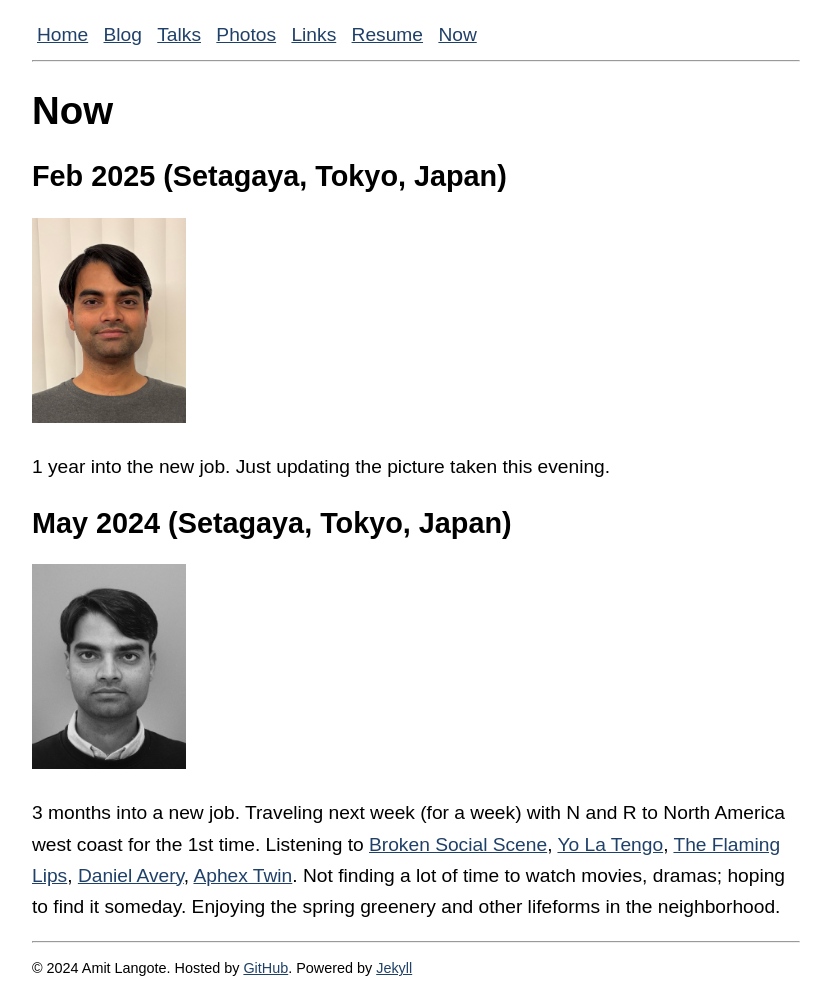
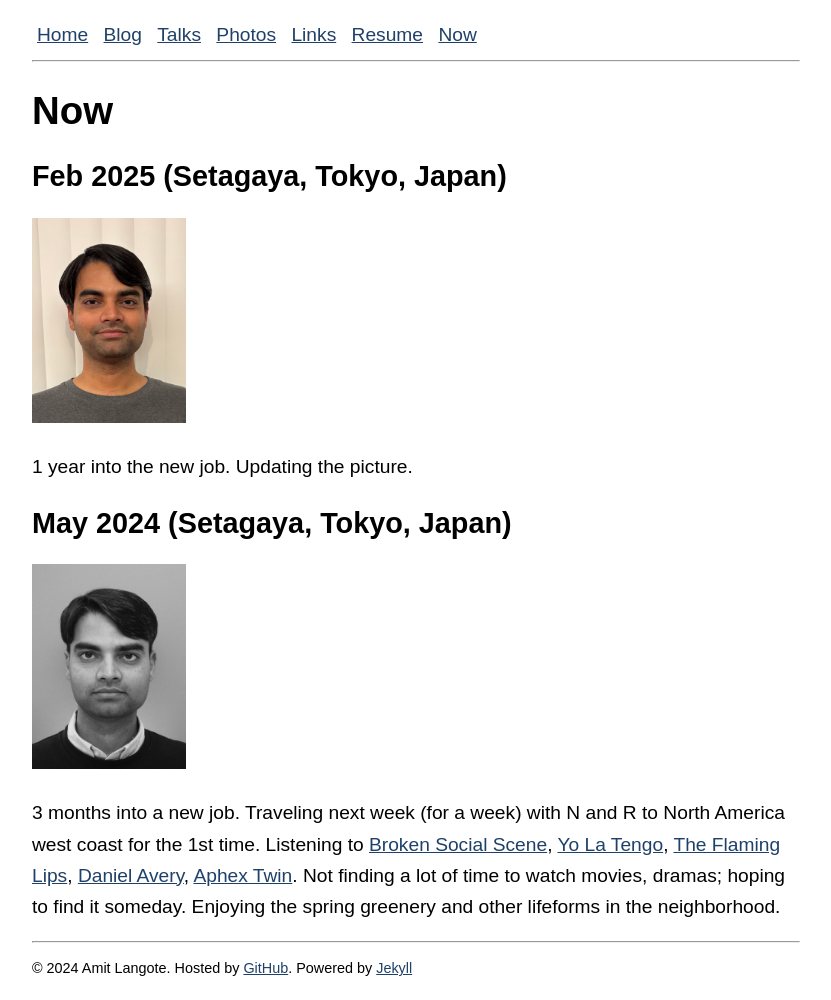
Before and after one commit to amitlan/website, a Jekyll site: the page built from now/index.md, in a window 1280 px wide. Shown: the whole page, without its empty margins (224-1055 px from the left). Built offline with Jekyll 4.4.1, drawn with Linux system fonts in a browser that asks for light colours.

Commit message:
Update now/index.md

```diff
--- a/now/index.md
+++ b/now/index.md
@@ -8,7 +8,7 @@ last_updated: 2024-05-24
 
 <img class="center-fit" src="/files/me3.jpg" alt="Feb 2025" id="left"/>
 <p>
-  1 year into the new job.  Just updating the picture taken this evening.
+  1 year into the new job. Updating the picture.
 </p>
 
 ## May 2024 (Setagaya, Tokyo, Japan)
```
